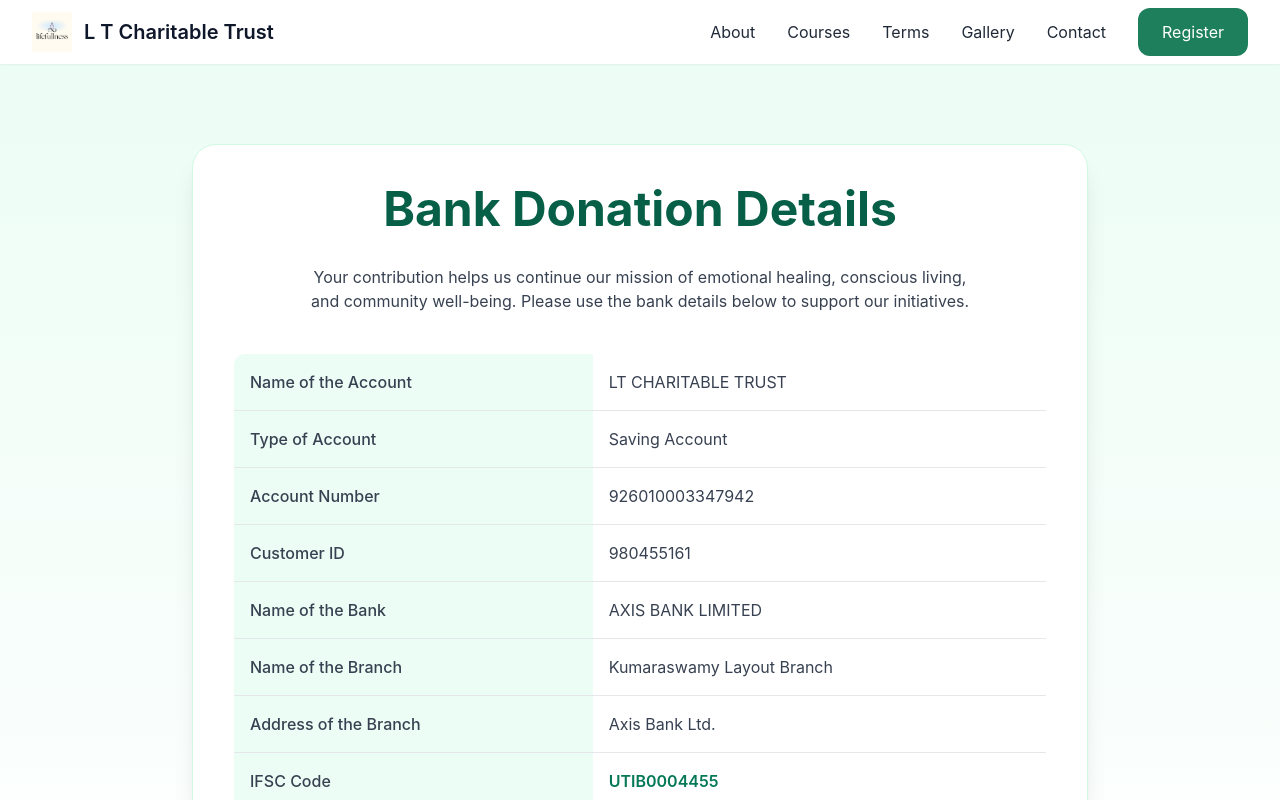
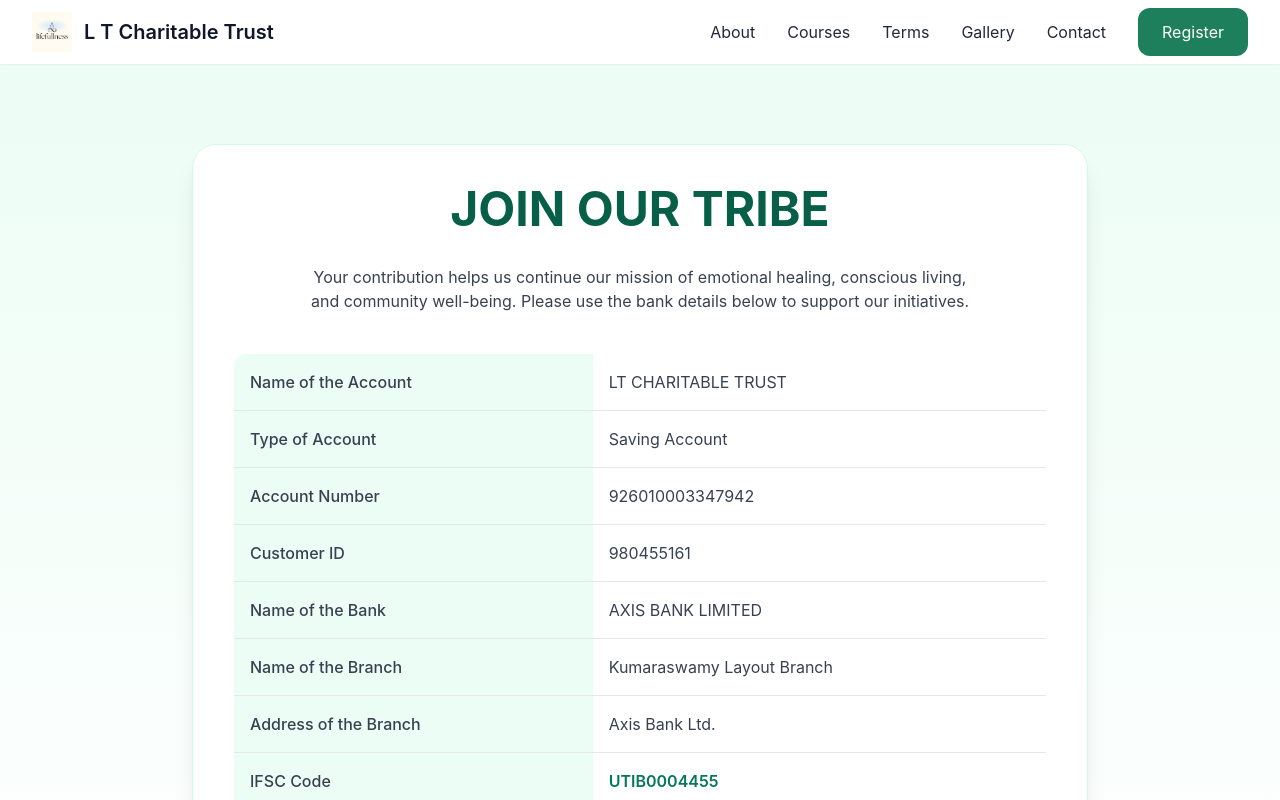
Before and after one commit to saqeeb66/trust_client, a React (Vite) app: page /donate in a window 1280 px wide. Shown: the top 800 px of the page. Built offline with nearby package versions, Linux system fonts and the light colour scheme.

Commit message:
Update Donate.jsx

```diff
--- a/src/pages/Donate.jsx
+++ b/src/pages/Donate.jsx
@@ -13,7 +13,7 @@ function Donate() {
         >
           {/* Heading */}
           <h1 className="text-4xl md:text-5xl font-bold text-emerald-800 mb-8 text-center">
-            Bank Donation Details
+            JOIN OUR TRIBE
           </h1>
 
           <p className="text-gray-700 text-center max-w-2xl mx-auto mb-10">
```
